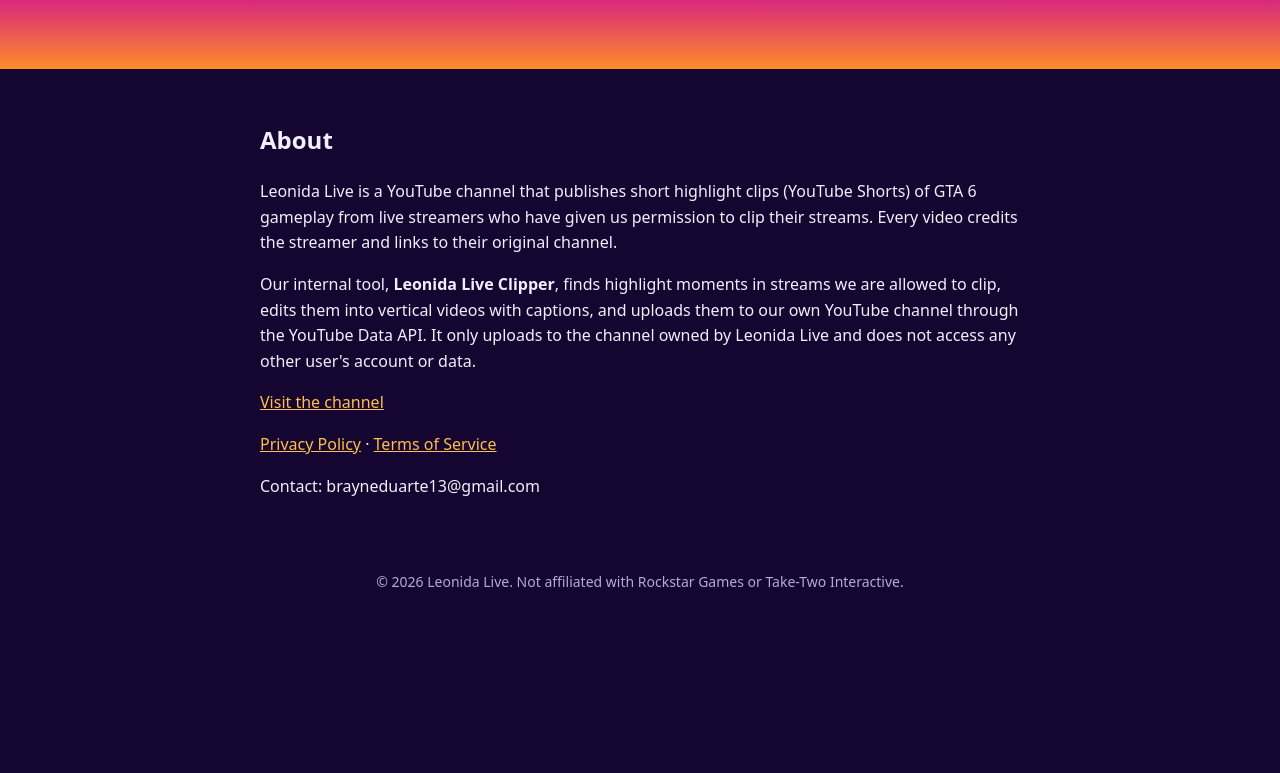
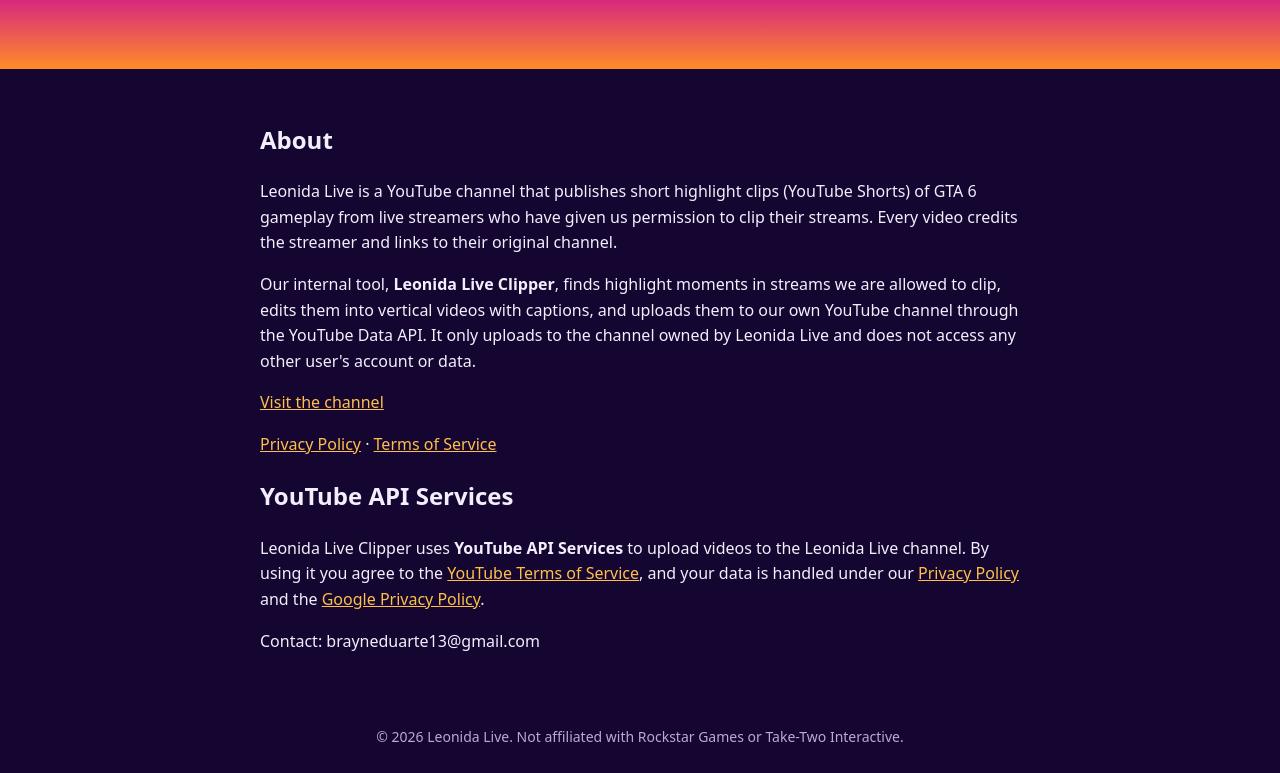
Before and after one commit to brayne0/leonida-live, a plain HTML site: page index.html in a window 1280 px wide. Shown: the part 171-944 px from the top of the page. Before the commit the page ends 800 px from the top, so only its background shows below. Drawn offline with Linux system fonts and the light colour scheme.

Commit message:
Add YouTube API Services section

```diff
--- a/index.html
+++ b/index.html
@@ -21,6 +21,8 @@
 <p>Our internal tool, <b>Leonida Live Clipper</b>, finds highlight moments in streams we are allowed to clip, edits them into vertical videos with captions, and uploads them to our own YouTube channel through the YouTube Data API. It only uploads to the channel owned by Leonida Live and does not access any other user's account or data.</p>
 <p><a href="https://www.youtube.com/@LeonidaLiveClipsTV">Visit the channel</a></p>
 <p><a href="privacy.html">Privacy Policy</a> · <a href="terms.html">Terms of Service</a></p>
+<h2>YouTube API Services</h2>
+<p>Leonida Live Clipper uses <b>YouTube API Services</b> to upload videos to the Leonida Live channel. By using it you agree to the <a href="https://www.youtube.com/t/terms">YouTube Terms of Service</a>, and your data is handled under our <a href="privacy.html">Privacy Policy</a> and the <a href="https://policies.google.com/privacy">Google Privacy Policy</a>.</p>
 <p>Contact: brayneduarte13@gmail.com</p>
 </main>
 <footer>© 2026 Leonida Live. Not affiliated with Rockstar Games or Take-Two Interactive.</footer>
```
